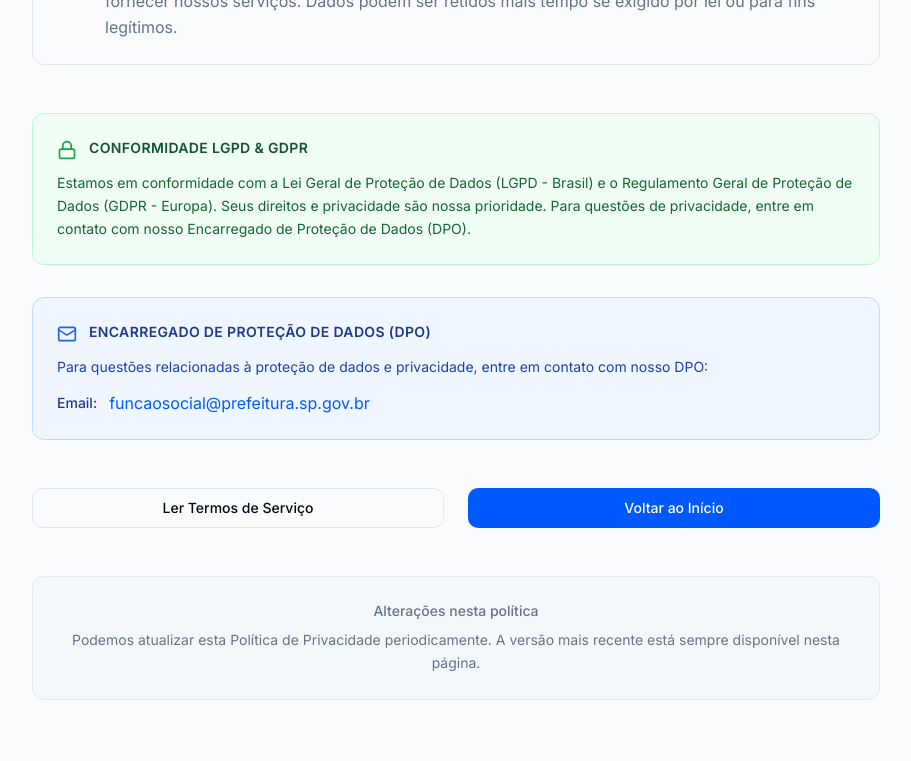
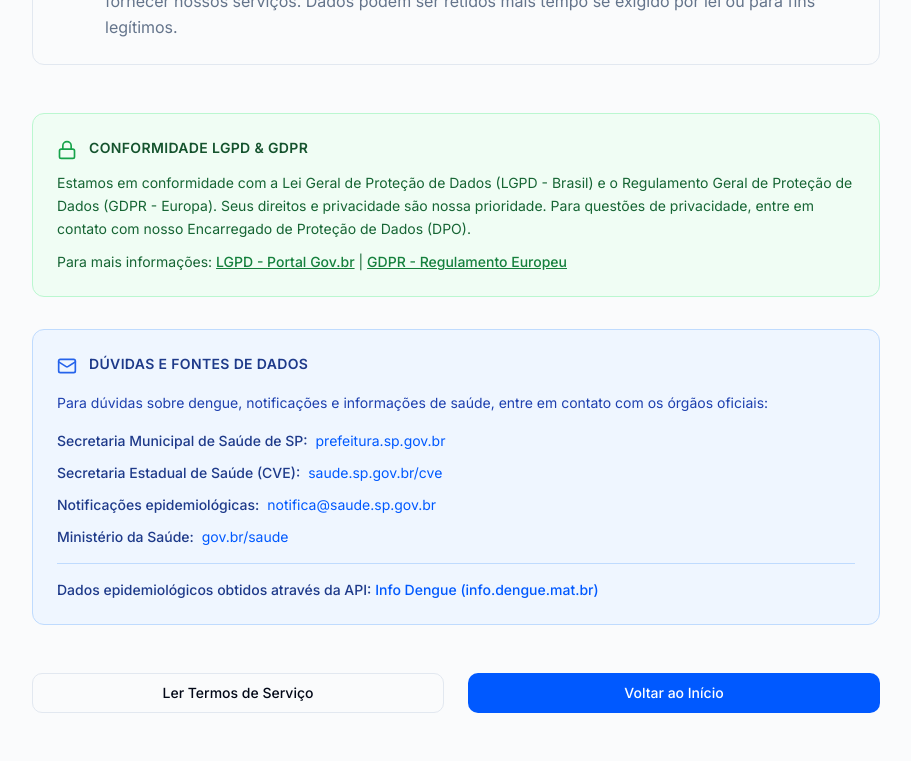
Before and after one commit to devviniuchita/denguesp-genai, a Next.js app: page /privacidade in a window 1280 px wide. Shown: the part 1684-2445 px from the top of the page, without its empty margins (184-1095 px from the left). Built offline with nearby package versions, Linux system fonts and the light colour scheme; no server answers.

Commit message:
feat: Adiciona a página de Política de Privacidade.

```diff
--- a/app/privacidade/page.tsx
+++ b/app/privacidade/page.tsx
@@ -106,7 +106,7 @@ export default function PrivacidadePage() {
         </div>
 
         {/* Content Sections */}
-        <div className="space-y-8" role="region" aria-label="Conteúdo das políticas de privacidade">
+        <section className="space-y-8" aria-label="Conteúdo das políticas de privacidade">
           {privacyData.map((section, index) => (
             <section
               key={section.id}
@@ -128,7 +128,7 @@ export default function PrivacidadePage() {
               </div>
             </section>
           ))}
-        </div>
+        </section>
 
         {/* LGPD/GDPR Compliance Section */}
         <div className="mt-12 p-6 bg-green-50 dark:bg-green-950/20 border border-green-200 dark:border-green-800 rounded-lg transition-all duration-300 hover:shadow-sm">
@@ -138,31 +138,108 @@ export default function PrivacidadePage() {
               Conformidade LGPD & GDPR
             </h3>
           </div>
-          <p className="text-sm text-green-800 dark:text-green-200 leading-relaxed">
+          <p className="text-sm text-green-800 dark:text-green-200 leading-relaxed mb-3">
             Estamos em conformidade com a Lei Geral de Proteção de Dados (LGPD - Brasil) e o Regulamento Geral de Proteção de Dados (GDPR - Europa). Seus direitos e privacidade são nossa prioridade. Para questões de privacidade, entre em contato com nosso Encarregado de Proteção de Dados (DPO).
+          </p>
+          <p className="text-sm text-green-800 dark:text-green-200">
+            Para mais informações:{" "}
+            <a
+              href="https://www.gov.br/esporte/pt-br/acesso-a-informacao/lgpd"
+              target="_blank"
+              rel="noopener noreferrer"
+              className="text-green-700 dark:text-green-300 font-medium underline hover:text-green-600 dark:hover:text-green-100 transition-colors"
+            >
+              LGPD - Portal Gov.br
+            </a>
+            {" | "}
+            <a
+              href="https://gdpr.eu/"
+              target="_blank"
+              rel="noopener noreferrer"
+              className="text-green-700 dark:text-green-300 font-medium underline hover:text-green-600 dark:hover:text-green-100 transition-colors"
+            >
+              GDPR - Regulamento Europeu
+            </a>
           </p>
         </div>
 
-        {/* DPO Contact Section */}
+        {/* Dúvidas e Fontes de Dados */}
         <div className="mt-8 p-6 bg-blue-50 dark:bg-blue-950/20 border border-blue-200 dark:border-blue-800 rounded-lg transition-all duration-300 hover:shadow-sm">
-          <div className="flex items-start gap-3 mb-3">
+          <div className="flex items-start gap-3 mb-4">
             <Mail className="h-5 w-5 text-blue-600 dark:text-blue-400 flex-shrink-0 mt-0.5" aria-hidden="true" />
             <h3 className="text-sm font-semibold text-blue-900 dark:text-blue-100 uppercase tracking-wide">
-              Encarregado de Proteção de Dados (DPO)
+              Dúvidas e Fontes de Dados
             </h3>
           </div>
-          <p className="text-sm text-blue-800 dark:text-blue-200 leading-relaxed mb-3">
-            Para questões relacionadas à proteção de dados e privacidade, entre em contato com nosso DPO:
+          <p className="text-sm text-blue-800 dark:text-blue-200 leading-relaxed mb-4">
+            Para dúvidas sobre dengue, notificações e informações de saúde, entre em contato com os órgãos oficiais:
           </p>
-          <div className="flex items-center gap-2">
-            <span className="text-sm font-medium text-blue-900 dark:text-blue-100">Email:</span>
-            <a
-              href="mailto:funcaosocial@prefeitura.sp.gov.br"
-              className="text-primary hover:underline focus:outline-none focus:ring-2 focus:ring-primary rounded-md px-1"
-              title="Enviar email para o DPO"
-            >
-              funcaosocial@prefeitura.sp.gov.br
-            </a>
+
+          <div className="space-y-3">
+            {/* Secretaria Municipal */}
+            <div className="flex flex-wrap items-center gap-2 text-sm">
+              <span className="font-medium text-blue-900 dark:text-blue-100">Secretaria Municipal de Saúde de SP:</span>
+              <a
+                href="https://www.prefeitura.sp.gov.br/cidade/secretarias/saude/"
+                target="_blank"
+                rel="noopener noreferrer"
+                className="text-primary hover:underline"
+              >
+                prefeitura.sp.gov.br
+              </a>
+            </div>
+
+            {/* Secretaria Estadual */}
+            <div className="flex flex-wrap items-center gap-2 text-sm">
+              <span className="font-medium text-blue-900 dark:text-blue-100">Secretaria Estadual de Saúde (CVE):</span>
+              <a
+                href="https://www.saude.sp.gov.br/cve-centro-de-vigilancia-epidemiologica-prof.-alexandre-vranjac"
+                target="_blank"
+                rel="noopener noreferrer"
+                className="text-primary hover:underline"
+              >
+                saude.sp.gov.br/cve
+              </a>
+            </div>
+
+            {/* Notificações */}
+            <div className="flex flex-wrap items-center gap-2 text-sm">
+              <span className="font-medium text-blue-900 dark:text-blue-100">Notificações epidemiológicas:</span>
+              <a
+                href="mailto:notifica@saude.sp.gov.br"
+                className="text-primary hover:underline"
+              >
+                notifica@saude.sp.gov.br
+              </a>
+            </div>
+
+            {/* Ministério da Saúde */}
+            <div className="flex flex-wrap items-center gap-2 text-sm">
+              <span className="font-medium text-blue-900 dark:text-blue-100">Ministério da Saúde:</span>
+              <a
+                href="https://www.gov.br/saude/pt-br"
+                target="_blank"
+                rel="noopener noreferrer"
+                className="text-primary hover:underline"
+              >
+                gov.br/saude
+              </a>
+            </div>
+          </div>
+
+          {/* Fonte de Dados */}
+          <div className="mt-4 pt-4 border-t border-blue-200 dark:border-blue-700">
+            <p className="text-sm text-blue-800 dark:text-blue-200">
+              <span className="font-medium text-blue-900 dark:text-blue-100">Dados epidemiológicos obtidos através da API:</span>{" "}
+              <a
+                href="https://info.dengue.mat.br/"
+                target="_blank"
+                rel="noopener noreferrer"
+                className="text-primary hover:underline font-medium"
+              >
+                Info Dengue (info.dengue.mat.br)
+              </a>
+            </p>
           </div>
         </div>
 
```
